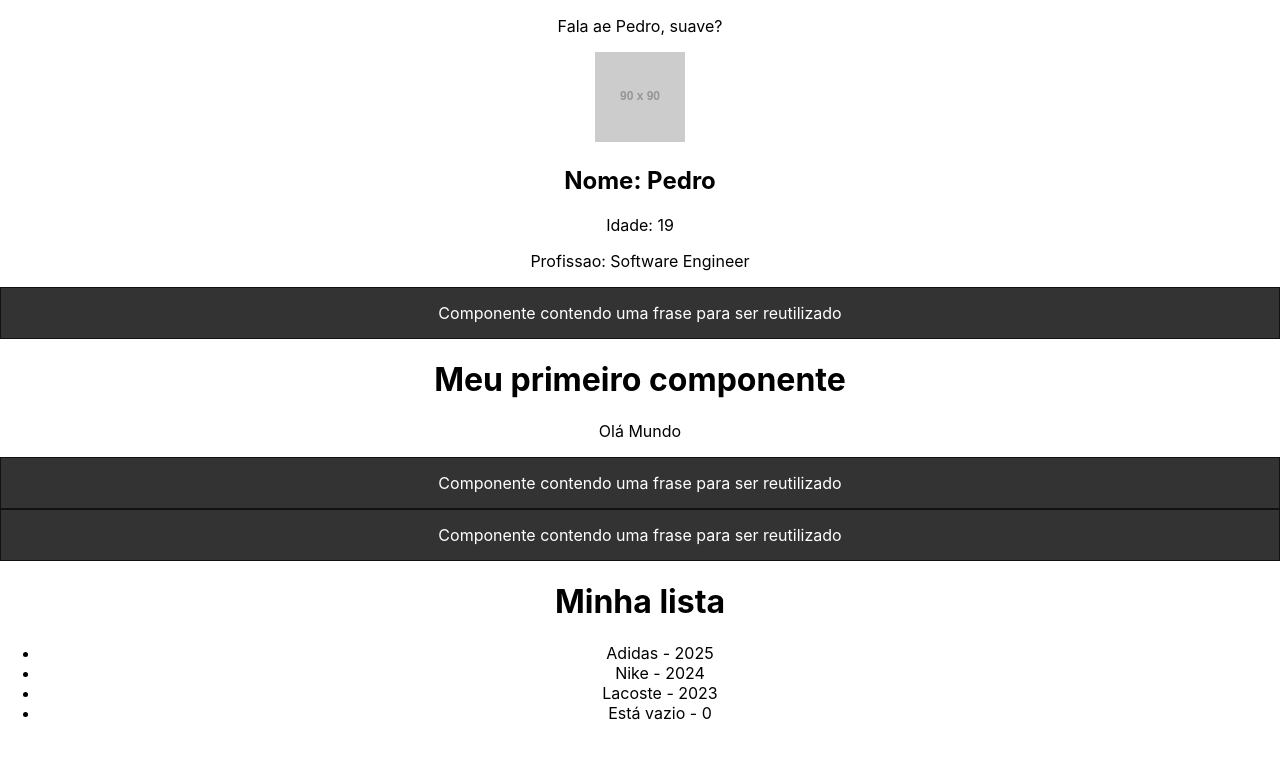
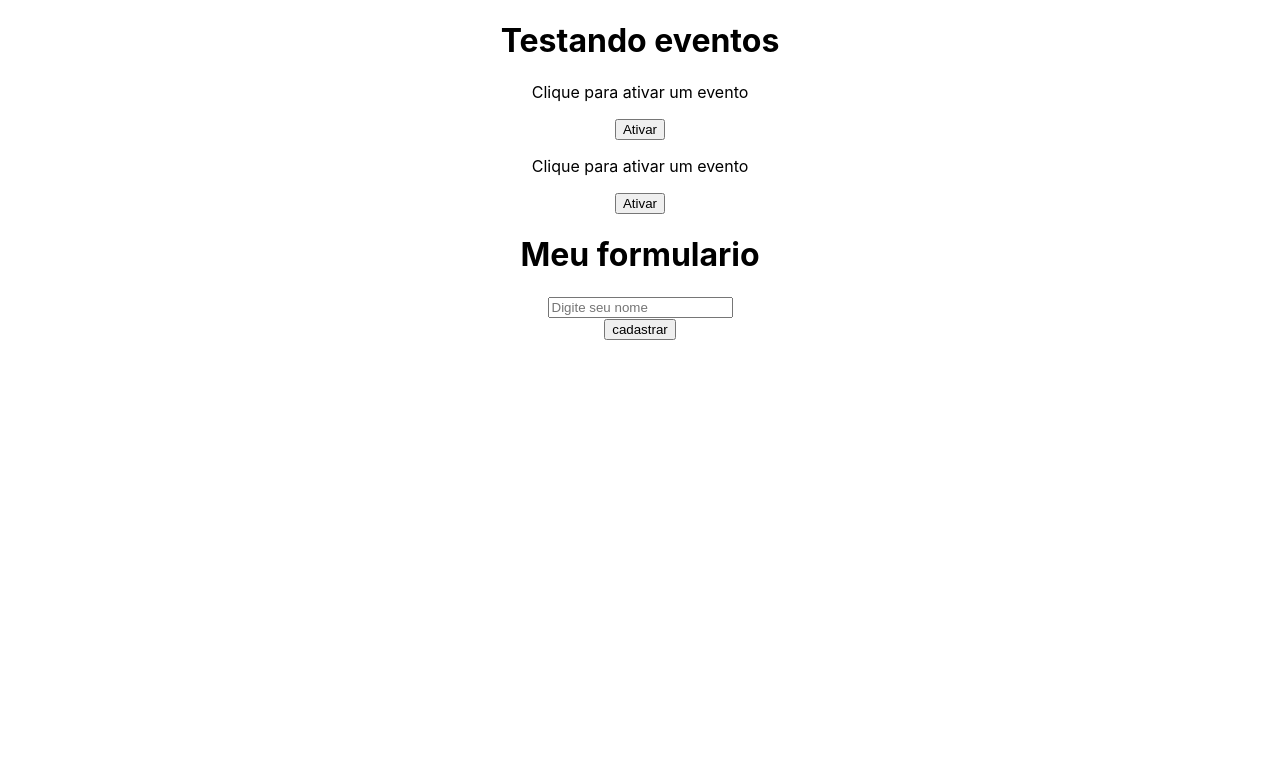
Before and after one commit to PedroMaiaAlves/ReactAulas, a React (Create React App) app: page / in a window 1280 px wide. Shown: the top 758 px of the page. Built offline with nearby package versions, Linux system fonts and the light colour scheme.

Commit message:
Aula 9 Eventos em React

```diff
--- a/src/App.js
+++ b/src/App.js
@@ -1,25 +1,16 @@
 
 import './App.css';
-import HelloWorld  from './components/HelloWorld';
-import SayMyName from './components/SayMyName';
-import Pessoa from './components/Pessoa';
-import Frase from './components/Frase';
-import List from './components/List';
+import Eventos from './components/Eventos';
+import Form from './components/Form';
 
 function App() {
 
   return (
     <div className="App">
-      {/* comentário entre componentes   */}
-      <SayMyName nome ="Pedro"/>
-      <Pessoa
-      nome="Pedro"
-      idade="19"
-      profissao="Software Engineer"
-      foto="https://placehold.co/90x90"/>
-      <HelloWorld />
-      <Frase />
-      <List />
+      <h1>Testando eventos</h1>
+      <Eventos numero = "1"/>
+      <Eventos numero = "2"/>
+      <Form/>
     </div>
   );
 }
--- /dev/null
+++ b/src/components/Eventos.jsx
@@ -0,0 +1,13 @@
+function Eventos ({numero}){
+
+    function meuEvento(){
+        console.log(`Fui ativado ${numero}` )
+    }
+
+    return(<>
+    <p>Clique para ativar um evento</p>
+    <button onClick={meuEvento}>Ativar</button>
+    </>)
+}
+
+export default Eventos
--- /dev/null
+++ b/src/components/Form.jsx
@@ -0,0 +1,23 @@
+function Form(){
+
+    function cadastrarUsuario(e){
+        e.preventDefault()
+        console.log("Usuário cadastrado")
+    }
+
+    return(
+        <div>
+            <h1>Meu formulario</h1>
+            <form onSubmit={cadastrarUsuario}>
+                <div>
+                    <input type ="text" placeholder="Digite seu nome"/>
+                </div>
+                <div>
+                    <input type="submit" value="cadastrar"/>
+                </div>
+            </form>
+        </div>
+    )
+}
+
+export default Form
```
